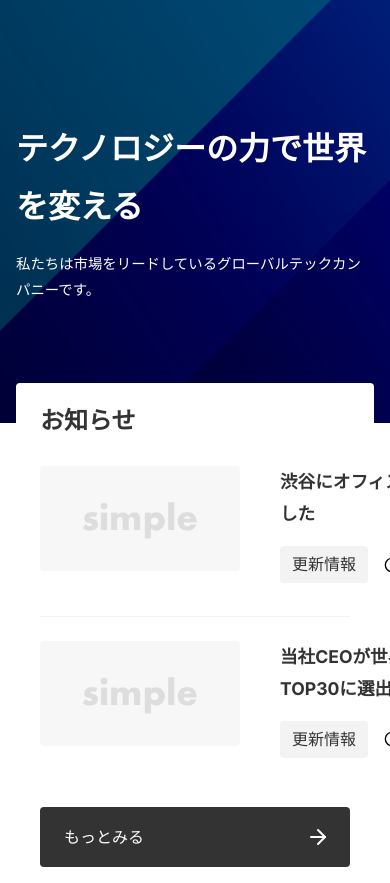
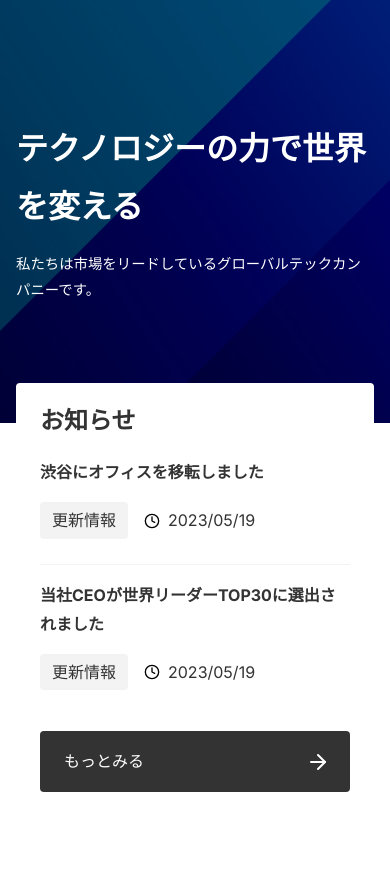
Before and after one commit to moonglows76/my-next-project, a Next.js app: page / in a window 390 px wide. After the commit the page ends 844 px from the top, so only its background shows below. Built offline with nearby package versions, Linux system fonts and the light colour scheme.

Commit message:
ニュース一覧関連のコンポーネント化

```diff
--- /dev/null
+++ b/app/_components/Category/index.module.css
@@ -0,0 +1,7 @@
+.tag {
+  background-color: var(--color-bg-sub);
+  padding: 4px 12px;
+  border-radius: var(--border-radius);
+  white-space: nowrap;
+  font-size: 1rem;
+}
--- /dev/null
+++ b/app/_components/Category/index.tsx
@@ -0,0 +1,10 @@
+import type { Category } from "@/app/_lib/microcms";
+import styles from "./index.module.css";
+
+type Props = {
+  category: Category;
+};
+
+export default function Category({ category }: Props) {
+  return <span className={styles.tag}>{ category.name }</span>
+}
--- /dev/null
+++ b/app/_components/Date/index.module.css
@@ -0,0 +1,7 @@
+.date {
+  display: flex;
+  align-items: center;
+  gap: 8px;
+  margin: 0.8rem 0;
+  font-size: 1rem;
+}
--- /dev/null
+++ b/app/_components/Date/index.tsx
@@ -0,0 +1,21 @@
+import Image from "next/image";
+import styles from "./index.module.css";
+
+type Props = {
+  date: string;
+};
+
+export default function Date({ date }: Props) {
+  return (
+    <span className={styles.date}>
+    <Image
+      src="/clock.svg"
+      alt=""
+      width={16}
+      height={16}
+      priority
+    />
+    {date}
+  </span>
+  )
+}
--- /dev/null
+++ b/app/_components/NewsList/index.module.css
@@ -0,0 +1,52 @@
+.list {
+  border-bottom: 1px solid var(--color-border-light);
+}
+
+.list:last-child {
+  border-bottom: none;
+}
+
+.link {
+  display: flex;
+  align-items: flex-start;
+  gap: 40px;
+  padding: 24px 0;
+}
+
+.image {
+  width: 200px;
+  height: auto;
+  border-radius: var(--border-radius);
+}
+
+.title {
+  font-size: 1.1rem;
+  font-weight: bold;
+  margin-bottom: 0.5rem;
+}
+
+.meta {
+  display: flex;
+  align-items: center;
+  gap: 16px;
+}
+
+@media (max-width: 640px) {
+  .link {
+    display: block;
+    padding: 16px 0;
+  }
+  .image {
+    display: none;
+  }
+  .title {
+    font-size: 1rem;
+    font-weight: bold;
+    margin-bottom: 0.4rem;
+  }
+  .meta {
+    display: flex;
+    align-items: center;
+    gap: 16px;
+  }
+}
--- /dev/null
+++ b/app/_components/NewsList/index.tsx
@@ -0,0 +1,42 @@
+import Image from "next/image";
+
+import styles from "./index.module.css";
+
+import Category from "@/app/_components/Category";
+import Date from "@/app/_components/Date";
+
+import { News } from "@/app/_lib/microcms";
+
+type Props = {
+  news: News[];
+}
+
+export default function NewsList({ news }: Props) {
+  if (news.length === 0) {
+    return <p>記事がありません</p>;
+  }
+  return (
+    <ul>
+      {news.map((article) => (
+        <li key={article.id} className={styles.list}>
+              <div className={styles.link}>
+                <Image
+                  className={styles.image}
+                  src="/no-image.png"
+                  alt="No Image"
+                  width={1200}
+                  height={630}
+                />
+                <dl className={styles.content}>
+                  <dt className={styles.title}>{article.title}</dt>
+                  <dd className={styles.meta}>
+                    <Category category={article.category} />
+                    <Date date={article.publishedAt ?? article.createdAt} />
+                  </dd>
+                </dl>
+              </div>
+        </li>
+      ))}
+    </ul>
+  );
+}
--- /dev/null
+++ b/app/_lib/microcms.ts
@@ -0,0 +1,13 @@
+export type News = {
+  id: string;
+  title: string;
+  category: {
+    name: string;
+  }
+  publishedAt: string;
+  createdAt: string;
+}
+
+export type Category = {
+  name: string;
+}
--- a/app/globals.css
+++ b/app/globals.css
@@ -27,7 +27,7 @@
 html,
 body {
   max-width: 100vw;
-  overflow-x: hidden;
+  /* overflow-x: hidden; */
 }
 
 body {
--- a/app/page.module.css
+++ b/app/page.module.css
@@ -46,57 +46,6 @@
 .newsTitle {
   font-size: 1.5rem;
 }
-
-.list {
-  border-bottom: 1px solid var(--color-border-light);
-}
-
-.list:last-child {
-  border-bottom: none;
-}
-
-.link {
-  display: flex;
-  align-items: flex-start;
-  gap: 40px;
-  padding: 24px 0;
-}
-
-.image {
-  width: 200px;
-  height: auto;
-  border-radius: var(--border-radius);
-}
-
-.newsItemTitle {
-  font-size: 1.1rem;
-  font-weight: bold;
-  margin-bottom: 0.5rem;
-}
-
-.meta {
-  display: flex;
-  align-items: center;
-  gap: 16px;
-}
-
-.tag {
-  background-color: var(--color-bg-sub);
-  padding: 4px 12px;
-  border-radius: var(--border-radius);
-  white-space: nowrap;
-  font-size: 1rem;
-}
-
-.date {
-  display: flex;
-  align-items: center;
-  gap: 8px;
-  margin: 0.8rem 0;
-  font-size: 1rem;
-}
-
-
 
 .newsLink {
   position: absolute;
@@ -150,9 +99,4 @@
     bottom: auto;
     margin-top: 16px;
   }
-
-  .news {
-    width: calc(100% - 32px);
-    padding: 16px 24px;
-  }
 }
--- a/app/page.tsx
+++ b/app/page.tsx
@@ -6,17 +6,9 @@
 import styles from "./page.module.css";
 import Image from "next/image";
 
+import NewsList from "@/app/_components/NewsList";
 import ButtonLink from "@/app/_components/ButtonLink";
-
-type News = {
-  id: string;
-  title: string;
-  category: {
-    name: string;
-  }
-  publishedAt: string;
-  createdAt: string;
-}
+import type { News } from "@/app/_lib/microcms";
 
 const data: {
   contents: News[];
@@ -53,6 +45,7 @@
 }
 
 const sliceData = data.contents.slice(0, 2);
+// const sliceData: News = [];
 
 export default function Home() {
   // JavaScript定数や式などを書くことができる
@@ -77,37 +70,7 @@
       </section>
       <section className={styles.news}>
         <h2 className={styles.newsTitle}>お知らせ</h2>
-        <ul>
-          {sliceData.map((article) => (
-            <li key={article.id} className={styles.list}>
-              <div className={styles.link}>
-                <Image
-                  className={styles.image}
-                  src="/no-image.png"
-                  alt="No Image"
-                  width={1200}
-                  height={630}
-                />
-                <dl className={styles.content}>
-                  <dt className={styles.newsItemTitle}>{article.title}</dt>
-                  <dd className={styles.meta}>
-                    <span className={styles.tag}>{article.category.name}</span>
-                    <span className={styles.date}>
-                      <Image
-                        src="/clock.svg"
-                        alt=""
-                        width={16}
-                        height={16}
-                        priority
-                      />
-                      {article.publishedAt}
-                    </span>
-                  </dd>
-                </dl>
-              </div>
-            </li>
-          ))}
-        </ul>
+        <NewsList news={sliceData} />
         <div className={styles.newsLink}>
           <ButtonLink href="/news">もっとみる</ButtonLink>
         </div>
```
